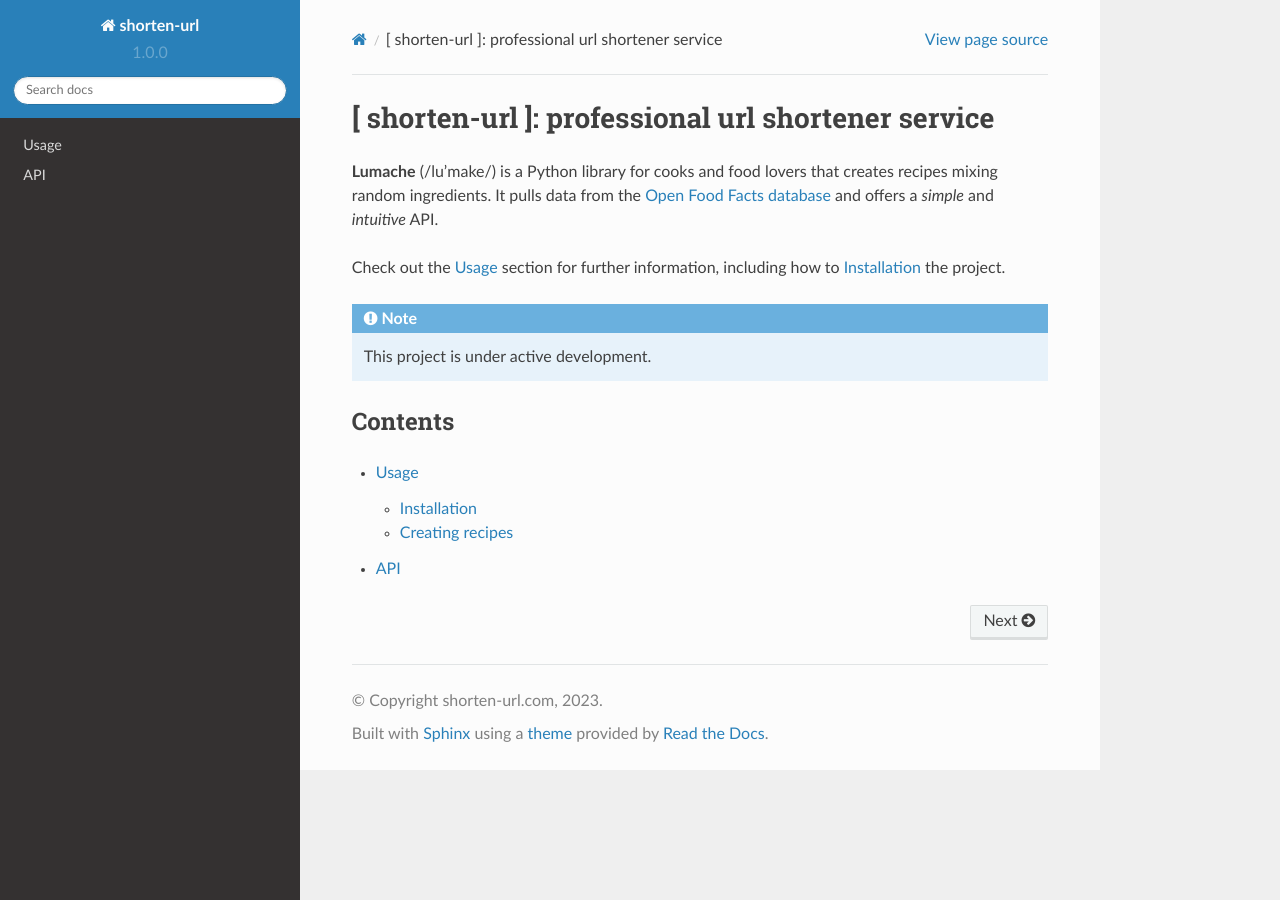
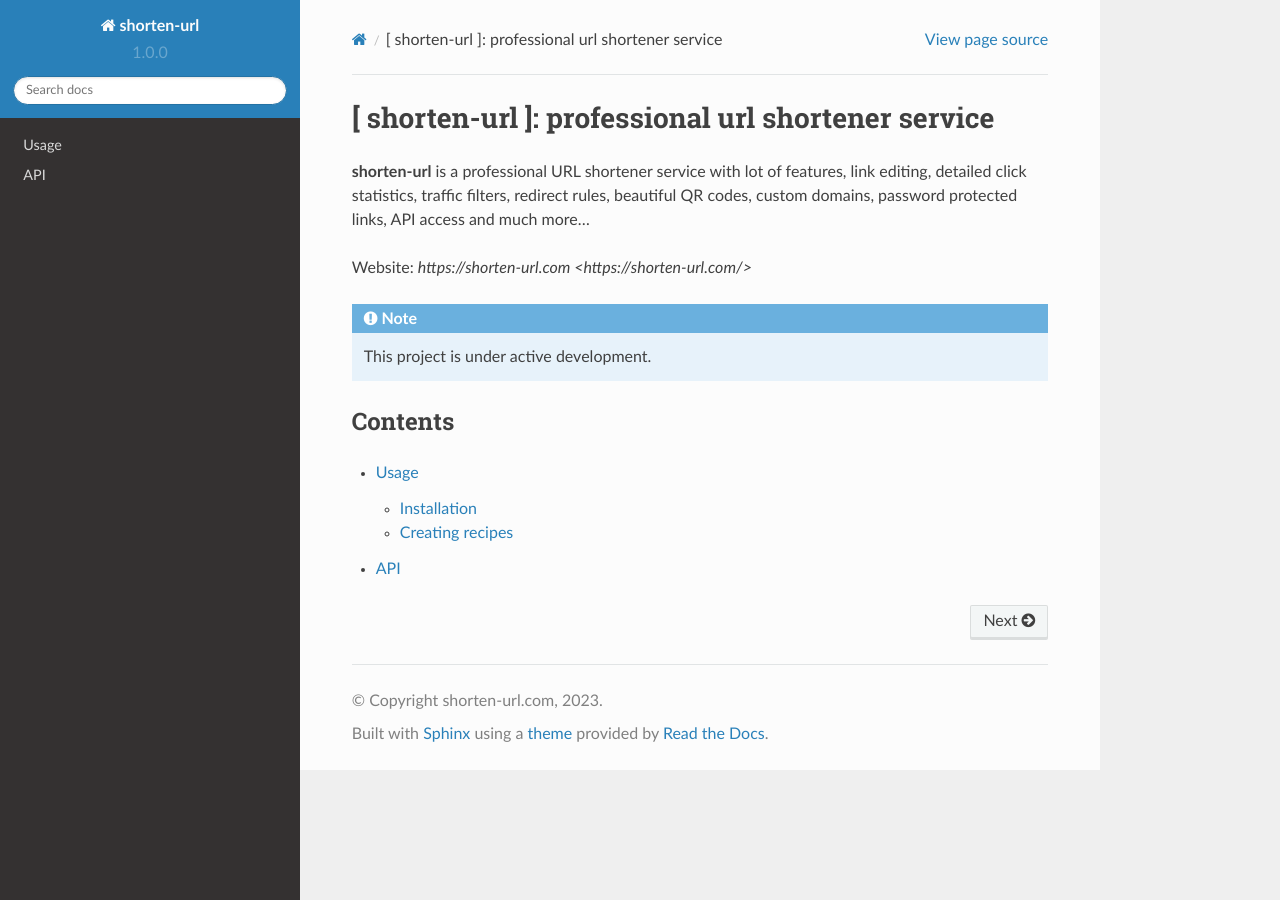
Before and after one commit to alxxnder/urls-docs, a Sphinx documentation site: the page built from docs/source/index.rst, in a window 1280 px wide. Built offline with Sphinx 7.4.7 and the Read the Docs theme 2.0.0, drawn with Linux system fonts in a browser that asks for light colours.

Commit message:
Update index.rst

```diff
--- a/docs/source/index.rst
+++ b/docs/source/index.rst
@@ -1,13 +1,9 @@
 [ shorten-url ]: professional url shortener service
 ===================================================
 
-**Lumache** (/lu'make/) is a Python library for cooks and food lovers
-that creates recipes mixing random ingredients.
-It pulls data from the `Open Food Facts database <https://world.openfoodfacts.org/>`_
-and offers a *simple* and *intuitive* API.
+**shorten-url** is a professional URL shortener service with lot of features, link editing, detailed click statistics, traffic filters, redirect rules, beautiful QR codes, custom domains, password protected links, API access and much more...
 
-Check out the :doc:`usage` section for further information, including
-how to :ref:`installation` the project.
+Website: `https://shorten-url.com <https://shorten-url.com/>`
 
 .. note::
 
```
